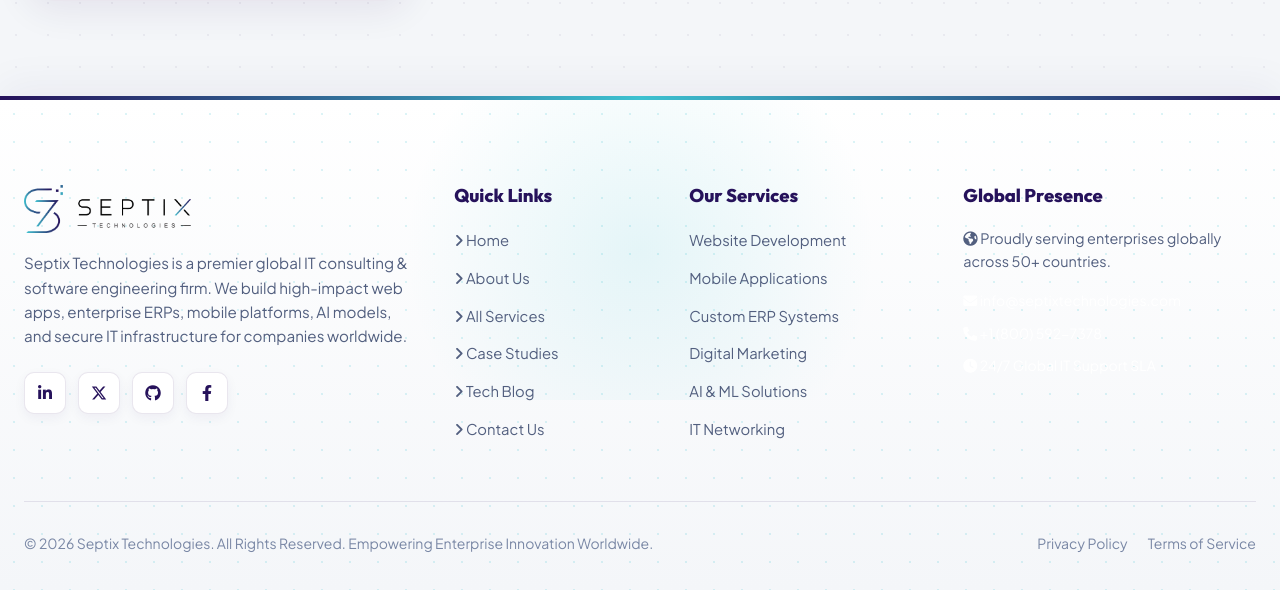
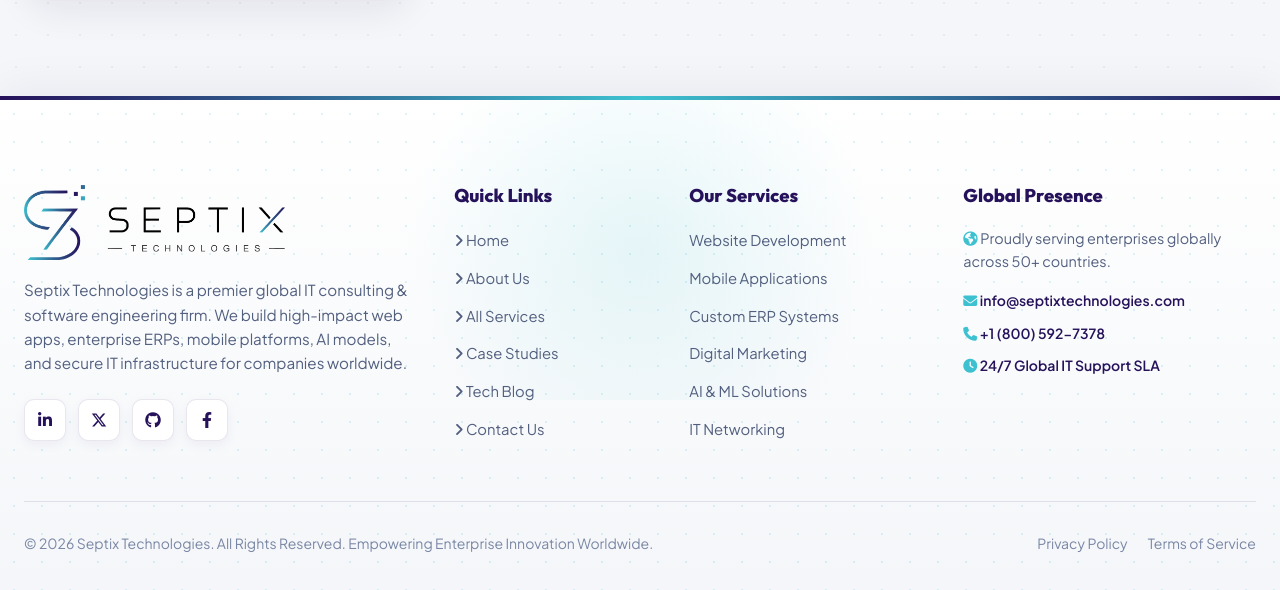
Before and after one commit to Maulik-Dawda/septix-technologies, a PHP site: page /blog.php in a window 1280 px wide. Shown: the part 1581-2171 px from the top of the page. Run offline with PHP 8.4, Linux system fonts and the light colour scheme.

Commit message:
Comprehensive Fix & Polish: Added cybersecurity blog asset, resolved footer text contrast for light background, added primary color aliases in CSS, and fixed AJAX form submission URL resolution in JS

```diff
--- a/assets/css/style.css
+++ b/assets/css/style.css
@@ -18,6 +18,8 @@
 
     --clr-brand-dark: #26125b;
     --clr-brand-light: #3dc1d0;
+    --clr-primary-dark: #26125b;
+    --clr-primary-light: #3dc1d0;
     --clr-brand-light-hover: #2cb0bf;
 
     --clr-text-main: #1a103c;
--- a/assets/js/main.js
+++ b/assets/js/main.js
@@ -152,8 +152,7 @@ document.addEventListener('DOMContentLoaded', () => {
             const formData = new FormData(contactForm);
 
             try {
-                const baseUrl = window.location.pathname.substring(0, window.location.pathname.lastIndexOf('/'));
-                const targetUrl = (baseUrl ? baseUrl : '') + '/process-contact.php';
+                const targetUrl = contactForm.getAttribute('action') || 'process-contact.php';
 
                 const response = await fetch(targetUrl, {
                     method: 'POST',
--- a/includes/footer.php
+++ b/includes/footer.php
@@ -9,7 +9,7 @@ $base_url = get_base_url();
                 <!-- Brand Info -->
                 <div class="footer-brand">
                     <a href="<?php echo $base_url; ?>/index.php">
-                        <img src="<?php echo $base_url; ?>/assets/images/logo.png" alt="Septix Technologies" style="height: 48px;">
+                        <img src="<?php echo $base_url; ?>/assets/images/logo.png" alt="Septix Technologies" style="height: 75px; width: auto; object-fit: contain;">
                     </a>
                     <p>Septix Technologies is a premier global IT consulting & software engineering firm. We build high-impact web apps, enterprise ERPs, mobile platforms, AI models, and secure IT infrastructure for companies worldwide.</p>
                     <div class="social-links">
@@ -50,12 +50,12 @@ $base_url = get_base_url();
                 <div>
                     <h4 class="footer-title">Global Presence</h4>
                     <p style="color: var(--clr-text-muted); font-size: 0.9rem; margin-bottom: 16px;">
-                        <i class="fa-solid fa-earth-americas" style="color: var(--clr-primary-light);"></i> Proudly serving enterprises globally across 50+ countries.
+                        <i class="fa-solid fa-earth-americas" style="color: var(--clr-brand-light);"></i> Proudly serving enterprises globally across 50+ countries.
                     </p>
                     <ul class="footer-links" style="gap: 10px;">
-                        <li style="color: #fff; font-size: 0.875rem;"><i class="fa-solid fa-envelope" style="color: var(--clr-primary-light);"></i> <?php echo CONTACT_EMAIL; ?></li>
-                        <li style="color: #fff; font-size: 0.875rem;"><i class="fa-solid fa-phone" style="color: var(--clr-primary-light);"></i> <?php echo CONTACT_PHONE; ?></li>
-                        <li style="color: #fff; font-size: 0.875rem;"><i class="fa-solid fa-clock" style="color: var(--clr-primary-light);"></i> 24/7 Global IT Support SLA</li>
+                        <li style="color: var(--clr-brand-dark); font-size: 0.875rem; font-weight: 600;"><i class="fa-solid fa-envelope" style="color: var(--clr-brand-light);"></i> <?php echo CONTACT_EMAIL; ?></li>
+                        <li style="color: var(--clr-brand-dark); font-size: 0.875rem; font-weight: 600;"><i class="fa-solid fa-phone" style="color: var(--clr-brand-light);"></i> <?php echo CONTACT_PHONE; ?></li>
+                        <li style="color: var(--clr-brand-dark); font-size: 0.875rem; font-weight: 600;"><i class="fa-solid fa-clock" style="color: var(--clr-brand-light);"></i> 24/7 Global IT Support SLA</li>
                     </ul>
                 </div>
             </div>
```
Also changed, not shown: assets/images/blog/cybersecurity.jpg (added).
